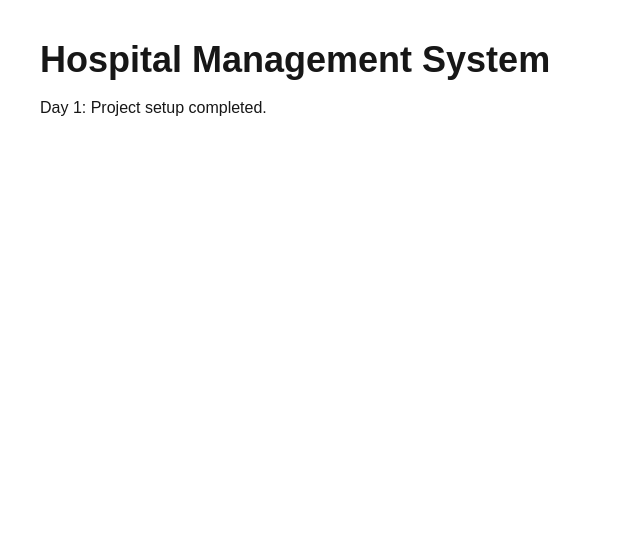
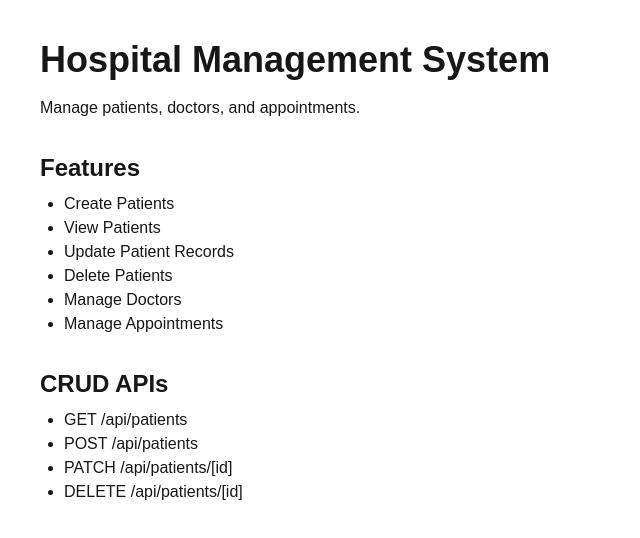
Before and after one commit to jenisia-tech/internship, a Next.js app: page / in a window 1280 px wide. Shown: the top 538 px of the page, without its empty margins (0-640 px from the left). Built offline with nearby package versions, Linux system fonts and the light colour scheme.

Commit message:
Add project features page

```diff
--- a/app/page.tsx
+++ b/app/page.tsx
@@ -4,9 +4,34 @@ export default function Home() {
       <h1 className="text-4xl font-bold">
         Hospital Management System
       </h1>
+
       <p className="mt-4">
-        Day 1: Project setup completed.
+        Manage patients, doctors, and appointments.
       </p>
+
+      <h2 className="mt-8 text-2xl font-semibold">
+        Features
+      </h2>
+
+      <ul className="list-disc ml-6 mt-2">
+        <li>Create Patients</li>
+        <li>View Patients</li>
+        <li>Update Patient Records</li>
+        <li>Delete Patients</li>
+        <li>Manage Doctors</li>
+        <li>Manage Appointments</li>
+      </ul>
+
+      <h2 className="mt-8 text-2xl font-semibold">
+        CRUD APIs
+      </h2>
+
+      <ul className="list-disc ml-6 mt-2">
+        <li>GET /api/patients</li>
+        <li>POST /api/patients</li>
+        <li>PATCH /api/patients/[id]</li>
+        <li>DELETE /api/patients/[id]</li>
+      </ul>
     </main>
   );
 }
```
